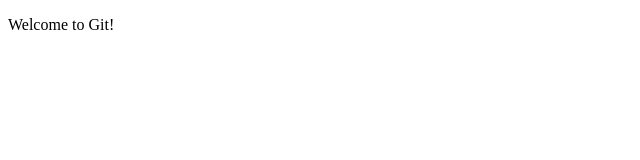
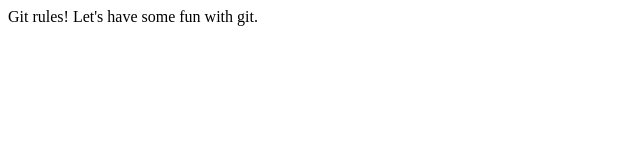
Before and after one commit to Sotodai/Project, a plain HTML site: page index.html in a window 1280 px wide. Shown: the whole page, without its empty margins (0-640 px from the left). Drawn offline with Linux system fonts and the light colour scheme.

Commit message:
New changes

```diff
--- a/index.html
+++ b/index.html
@@ -7,9 +7,12 @@
     <script src="script.js"></script>
 </head>
 <body>
-    <p>Welcome to Git!</p>
     <script>
-        Hello(
+        sayHi();
+        //more changes here...
     </script>
+    Git rules!
+
+    Let's have some fun with git.
 </body>
 </html>
--- a/script.js
+++ b/script.js
@@ -4,3 +4,5 @@
 function sayBye() {
     alert('Goodbye from Git!')
 }
+
+//...More changes here too...
```
